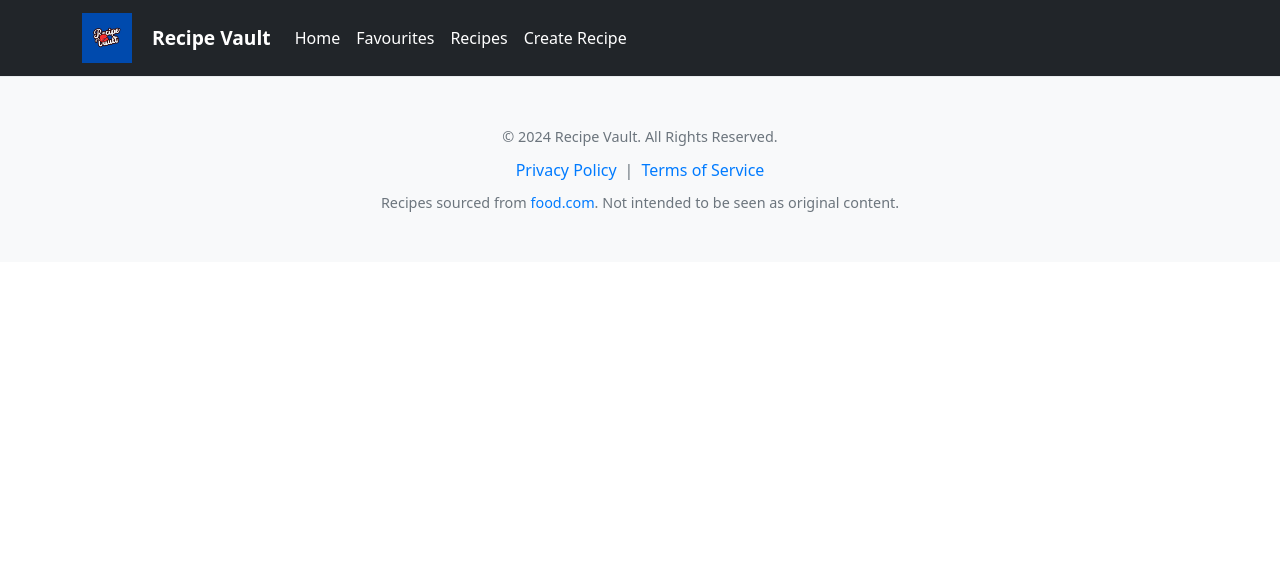
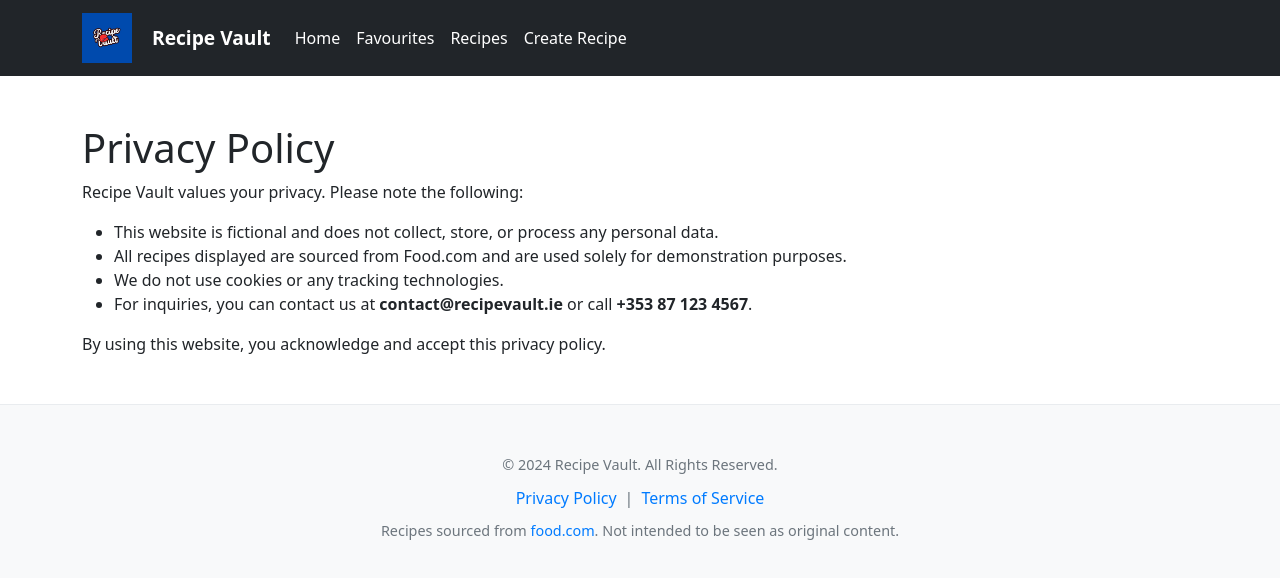
Before and after one commit to michaelferry25/RecipeVault, a React (Create React App) app: page /privacy-policy in a window 1280 px wide. Shown: the top 578 px of the page. Built offline with nearby package versions, Linux system fonts and the light colour scheme.

Commit message:
Added Privacy Policy and Terms of Service pages, updated header with links to these pages, and added routes to App.js

```diff
--- a/src/App.js
+++ b/src/App.js
@@ -6,6 +6,8 @@ import RecipeDetails from './pages/Recipe Details/RecipeDetails';
 import FavouriteRecipe from './pages/Favourite Recipes/FavouriteRecipes';
 import CreateRecipe from "./pages/CreateRecipe/CreateRecipe";
 import SearchPage from "./pages/search/SearchPage";
+import PrivacyPolicy from "./pages/Policies/PrivacyPolicy";
+import TermsOfService from "./pages/TermsOfService/TermsOfService";
 import Footer from "./components/Footer/Footer";
 
 function App() {
@@ -18,6 +20,8 @@ function App() {
         <Route path="/recipe/:id" element={<RecipeDetails />} />
         <Route path="/search/:query" element={<SearchPage />} />
         <Route path="/create-recipe" element={<CreateRecipe />} />
+        <Route path="/privacy-policy" element={<PrivacyPolicy />} />
+        <Route path="/terms-of-service" element={<TermsOfService />} />
       </Routes>
       <Footer /> {/* Footer will be rendered on all pages */}
     </>
--- /dev/null
+++ b/src/pages/Policies/PrivacyPolicy.js
@@ -0,0 +1,23 @@
+import React from "react";
+
+const PrivacyPolicy = () => {
+  return (
+    <div className="container my-5">
+      <h1>Privacy Policy</h1>
+      <p>
+        Recipe Vault values your privacy. Please note the following:
+      </p>
+      <ul>
+        <li>This website is fictional and does not collect, store, or process any personal data.</li>
+        <li>All recipes displayed are sourced from Food.com and are used solely for demonstration purposes.</li>
+        <li>We do not use cookies or any tracking technologies.</li>
+        <li>For inquiries, you can contact us at <strong>contact@recipevault.ie</strong> or call <strong>+353 87 123 4567</strong>.</li>
+      </ul>
+      <p>
+        By using this website, you acknowledge and accept this privacy policy.
+      </p>
+    </div>
+  );
+};
+
+export default PrivacyPolicy;
--- /dev/null
+++ b/src/pages/TermsOfService/TermsOfService.js
@@ -0,0 +1,21 @@
+import React from "react";
+
+const TermsOfService = () => {
+  return (
+    <div className="container my-5">
+      <h1>Terms of Service</h1>
+      <p>
+        Welcome to Recipe Vault! By using this website, you agree to the following terms and conditions:
+      </p>
+      <ul>
+        <li>This website is fictional and created for demonstration purposes only.</li>
+        <li>All recipes on this site are sourced from Food.com and are not original works.</li>
+        <li>This site does not claim ownership of the recipes listed and is not liable for inaccuracies or issues.</li>
+        <li>All intellectual property related to the website design and development belongs to Michael Ferry.</li>
+        <li>For inquiries, you can contact us at <strong>contact@recipevault.ie</strong> or call <strong>+353 87 123 4567</strong>.</li>
+      </ul>
+    </div>
+  );
+};
+
+export default TermsOfService;
```
